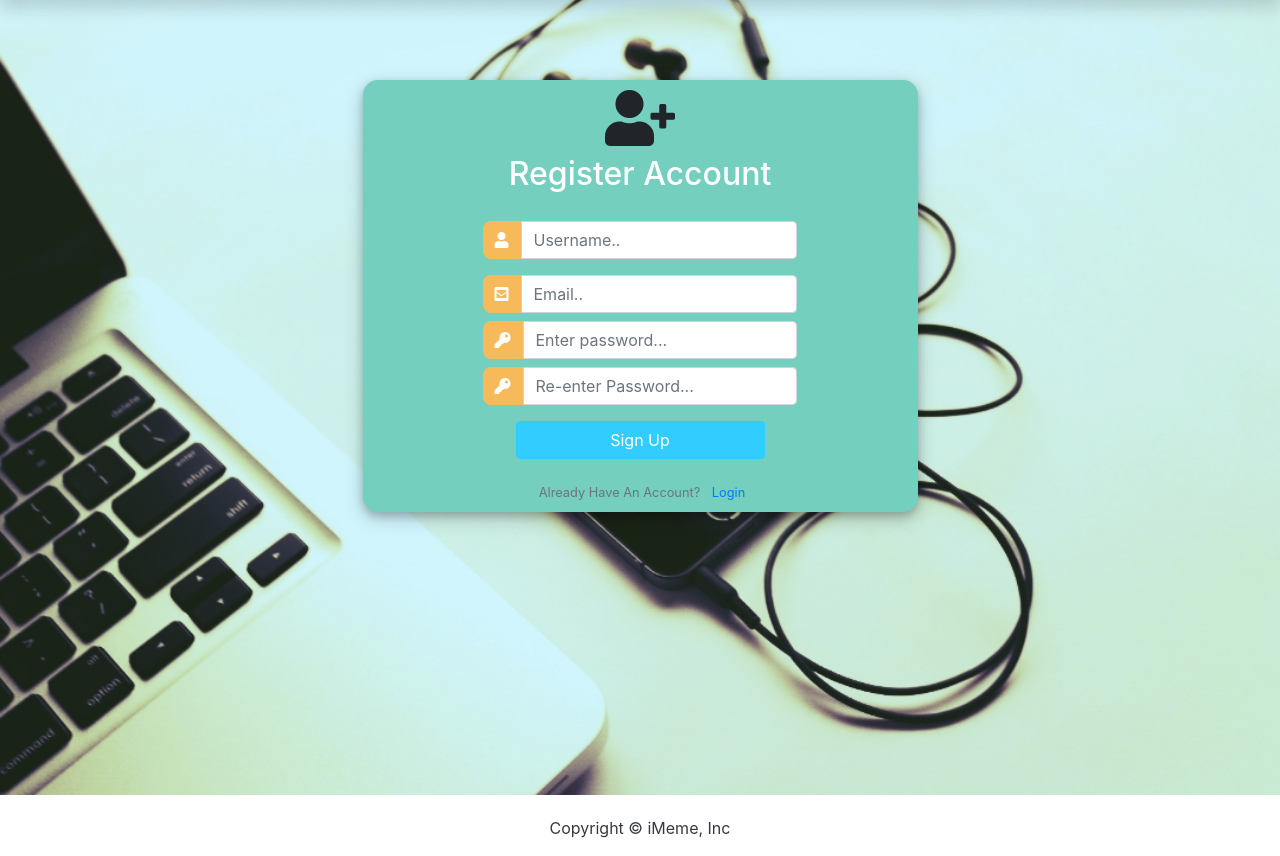
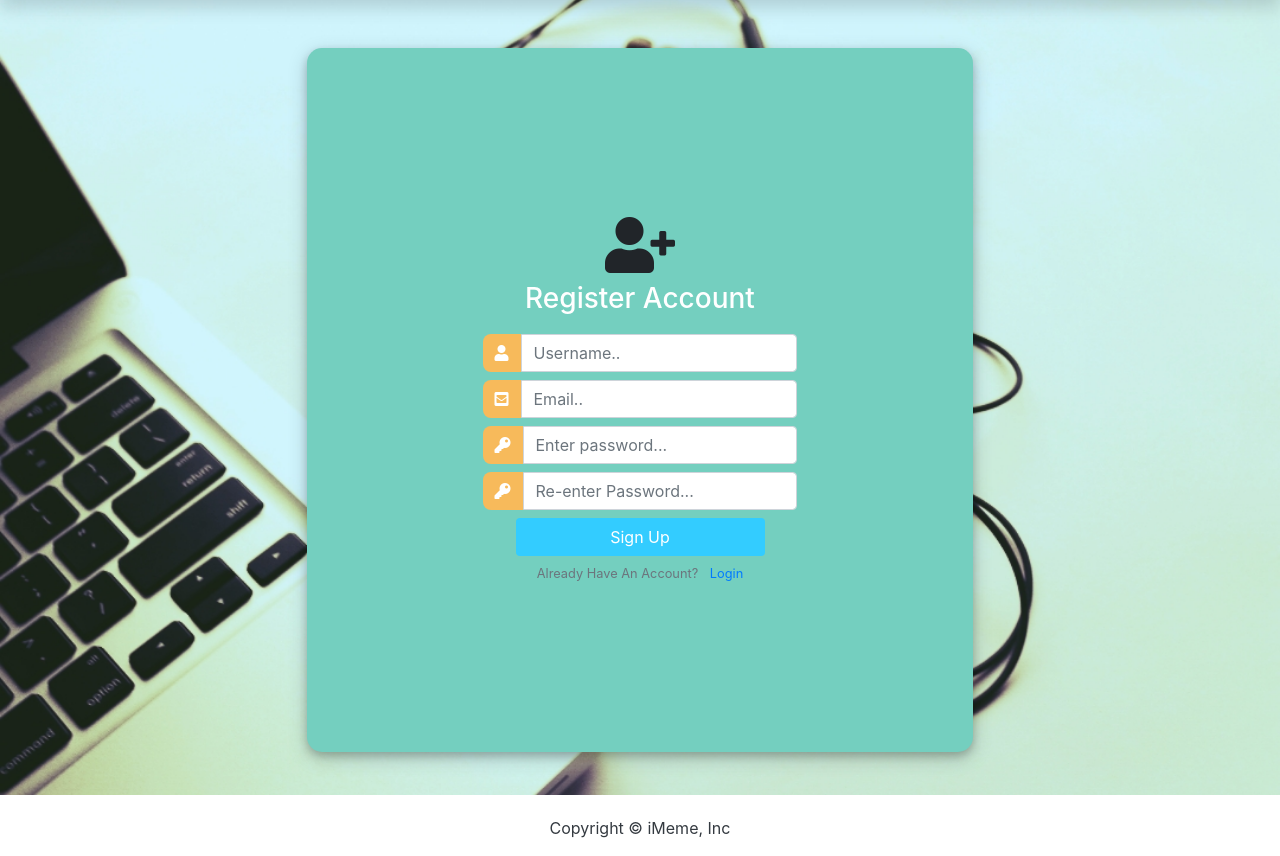
Before and after one commit to CleoMugs/iMeme, a Django app: template templates/register.html in a window 1280 px wide. Shown: the part 56-912 px from the top of the page. Run offline with Django 3.2, Linux system fonts and the light colour scheme; the template is opened without the code that fills it, so the values that code supplies are empty, except form fields; form fields are guessed from the names that the template uses; some libraries are stand-ins or nearby versions.

Commit message:
redesigned register-page

```diff
--- a/static/css/register.css
+++ b/static/css/register.css
@@ -9,10 +9,9 @@ html {
     background-repeat: no-repeat;
 }
 .user_card {
-    width: 50%;
-    margin: 5rem auto;
-    padding: 10px;
-    margin-bottom: auto;
+    width: 60%;
+    margin: 3rem auto;
+    padding: 5px;
     border-radius: 15px;
     background: #74cfbf;
     position: relative;
@@ -26,7 +25,7 @@ html {
 }
 
 .form_container {
-	margin-top: 20px;
+	margin-top: 10px;
 }
 
 #form-title{
--- a/templates/password_reset.html
+++ b/templates/password_reset.html
@@ -1,4 +1,4 @@
-{% extends base.html %}
+{% extends 'base.html' %}
 {% load static %}
 {% load crispy_forms_tags %}
 {% block content %}
--- a/templates/register.html
+++ b/templates/register.html
@@ -23,13 +23,13 @@
                 	<h3><i class="fas fa-user-plus fa-2x"></i></h3>
                 </div>
 				<div class="d-flex justify-content-center">
-					<h2 id="form-title">Register Account</h2>
+					<h3 id="form-title">Register Account</h3>
 				</div>
 				<div class="d-flex justify-content-center form_container">
 
 					<form method="POST" action="">
 						{% csrf_token %}
-						<div class="input-group mb-3">
+						<div class="input-group mb-2">
 							<div class="input-group-append">
 								<span class="input-group-text"><i class="fas fa-user"></i></span>
 							</div>
@@ -54,7 +54,7 @@
 							{{form.password2}}
 						</div>
 
-				   		<div class="d-flex justify-content-center mt-3 login_container">
+				   		<div class="d-flex justify-content-center mt-2 login_container">
 				 			<input class="btn login_btn" type="submit" value="Sign Up">
 				   		</div>
 					</form>
@@ -62,7 +62,7 @@
 
 				{{form.errors}}
 
-				<div class="mt-4 ml-1">
+				<div class="mt-2">
 					<div class="d-flex justify-content-center links">
 						<small class="text-muted">
 						    Already Have An Account? <a href="{% url 'login_user' %}" class="ml-2">Login</a>
```
Also changed, not shown: templates/password_reset_sent.html (+1 -25 lines).
